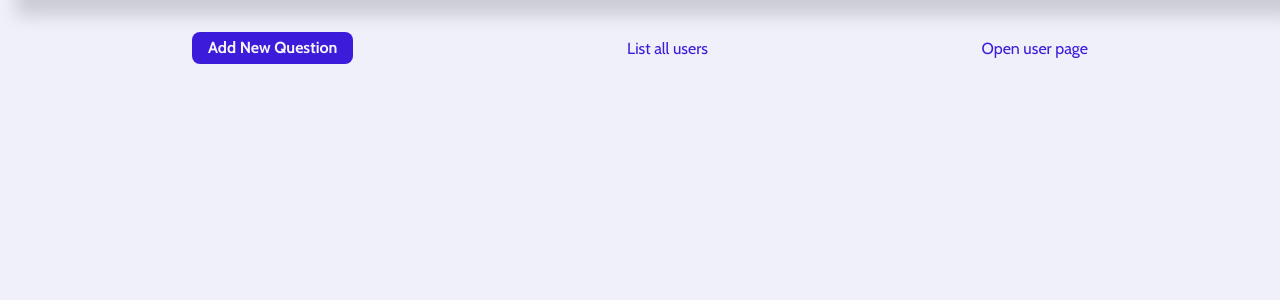
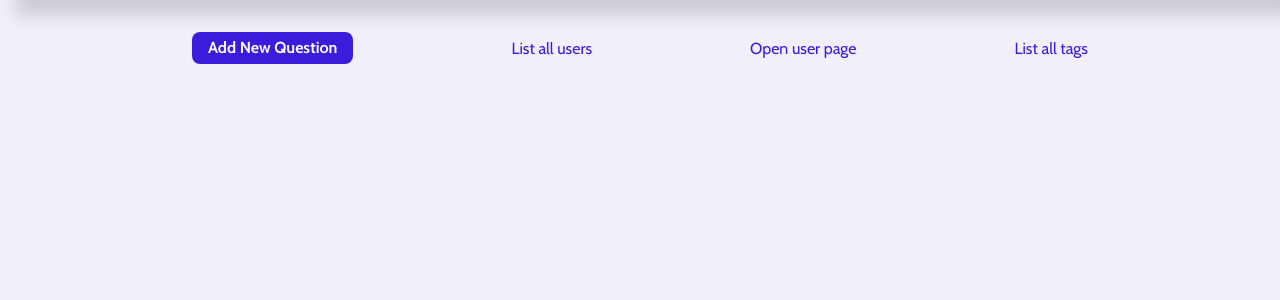
Before and after one commit to CodecoolGlobal/ask-mate-3-python-tamasstephen, a Flask app: page / in a window 1280 px wide. Shown: the part 104-404 px from the top of the page. Run offline with Flask 2, Linux system fonts and the light colour scheme; the visitor is signed in with stand-in values (Sample User, id 1); data that the repository does not hold is empty; some libraries are stand-ins or nearby versions.

Commit message:
Feat:Add tags page

```diff
--- a/data_handler.py
+++ b/data_handler.py
@@ -244,3 +244,17 @@ def get_user_id_by_id(cursor, wanted_id, id_column_name, table_name):
                                          table_name=sql.Identifier(table_name),
                                          id_column_name=sql.Identifier(id_column_name)))
     return cursor.fetchall()
+
+
+@connection.connection_handler
+def get_all_tags(cursor):
+    query = '''
+    SELECT name, COUNT(question_tag.tag_id) as number_of_tags
+    FROM tag
+    JOIN question_tag
+        ON tag.id = question_tag.tag_id
+    GROUP BY question_tag.tag_id, tag.name
+    ORDER BY name
+    '''
+    cursor.execute(query)
+    return cursor.fetchall()
--- a/server.py
+++ b/server.py
@@ -313,6 +313,12 @@ def user_page(user_id):
                            user=user_data)
 
 
+@app.route('/tags')
+def open_tags_page():
+    all_tags = data_handler.get_all_tags()
+    return render_template('show_tags.html', tags=all_tags)
+
+
 if __name__ == "__main__":
     app.run(
         port=5000,
--- a/templates/index.html
+++ b/templates/index.html
@@ -7,6 +7,7 @@
             {% if username %}
                 <a href="/users">List all users</a>
                 <a href="{{ url_for('user_page', user_id=session.get('user_id')) }}">Open user page</a>
+                <a href="/tags">List all tags</a>
             {% endif %}
             {% if questions %}
                 {% if not all %}
```
Also changed, not shown: templates/show_tags.html (added, +9 -0 lines).
